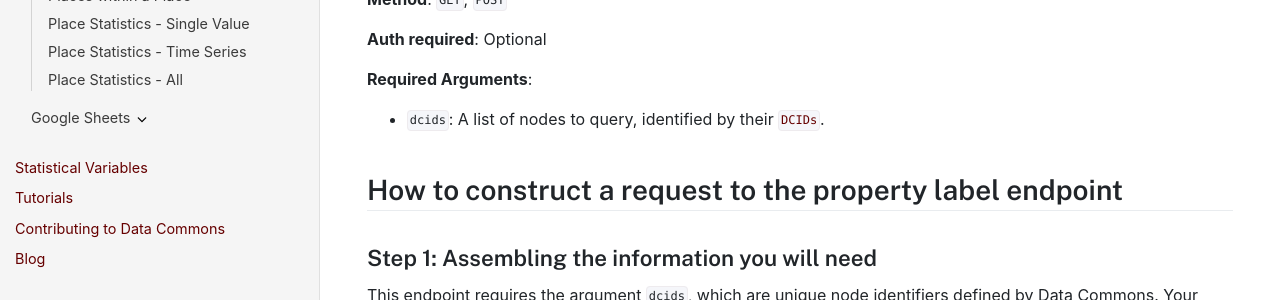
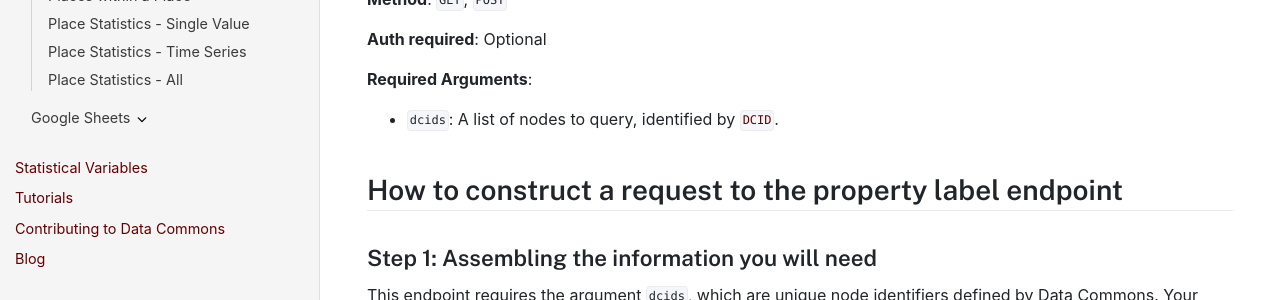
Before and after one commit to datacommonsorg/docsite, a Jekyll site: the page built from api/rest/property_label.md, in a window 1280 px wide and 900 px high. Shown: the part 417-717 px from the top of the window. Built offline with Jekyll 4.4.1, drawn with Linux system fonts in a browser that asks for light colours; comment, search, counter and statistics services are not loaded.

Commit message:
dcids formatting

```diff
--- a/api/rest/property_label.md
+++ b/api/rest/property_label.md
@@ -20,7 +20,7 @@
 
 **Required Arguments**:
 
-*   `dcids`: A list of nodes to query, identified by their [`DCIDs`](https://datacommons.org/browser/dcid).
+*   `dcids`: A list of nodes to query, identified by [`DCID`](https://docs.datacommons.org/glossary.html).
 
 ## How to construct a request to the property label endpoint
 
```
